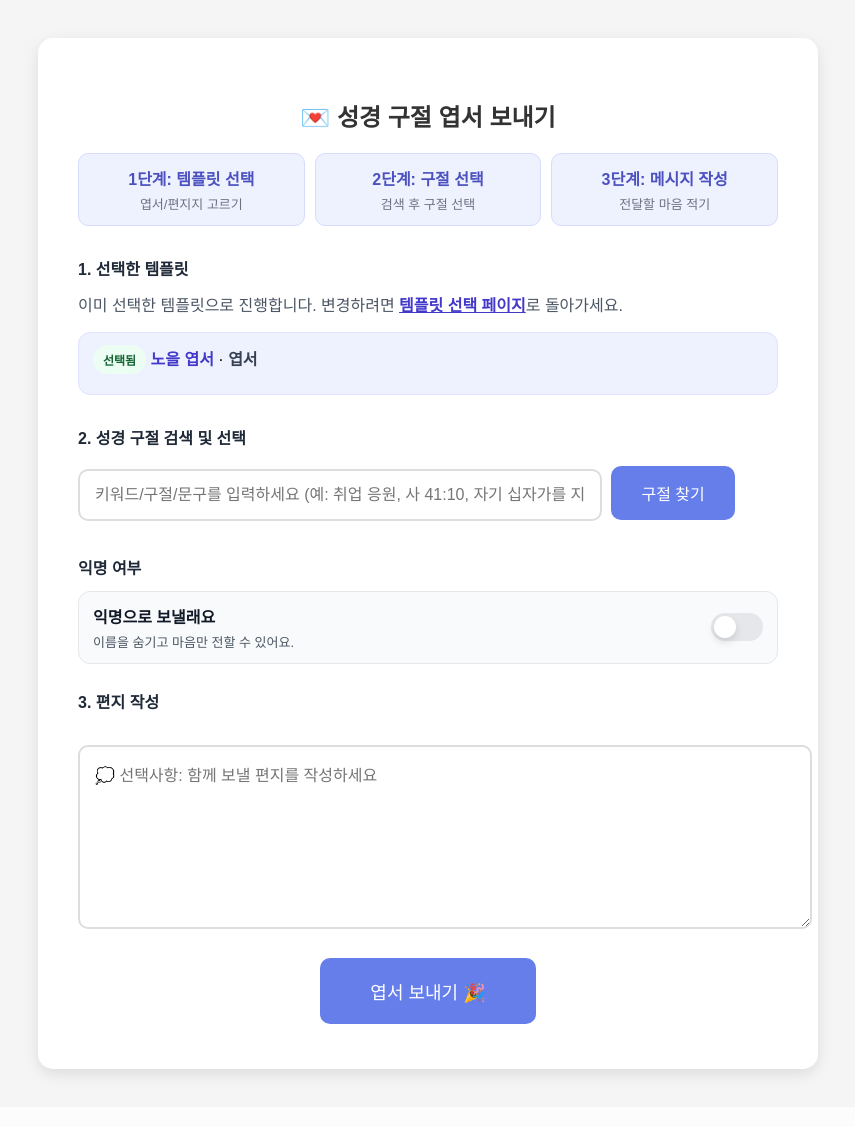
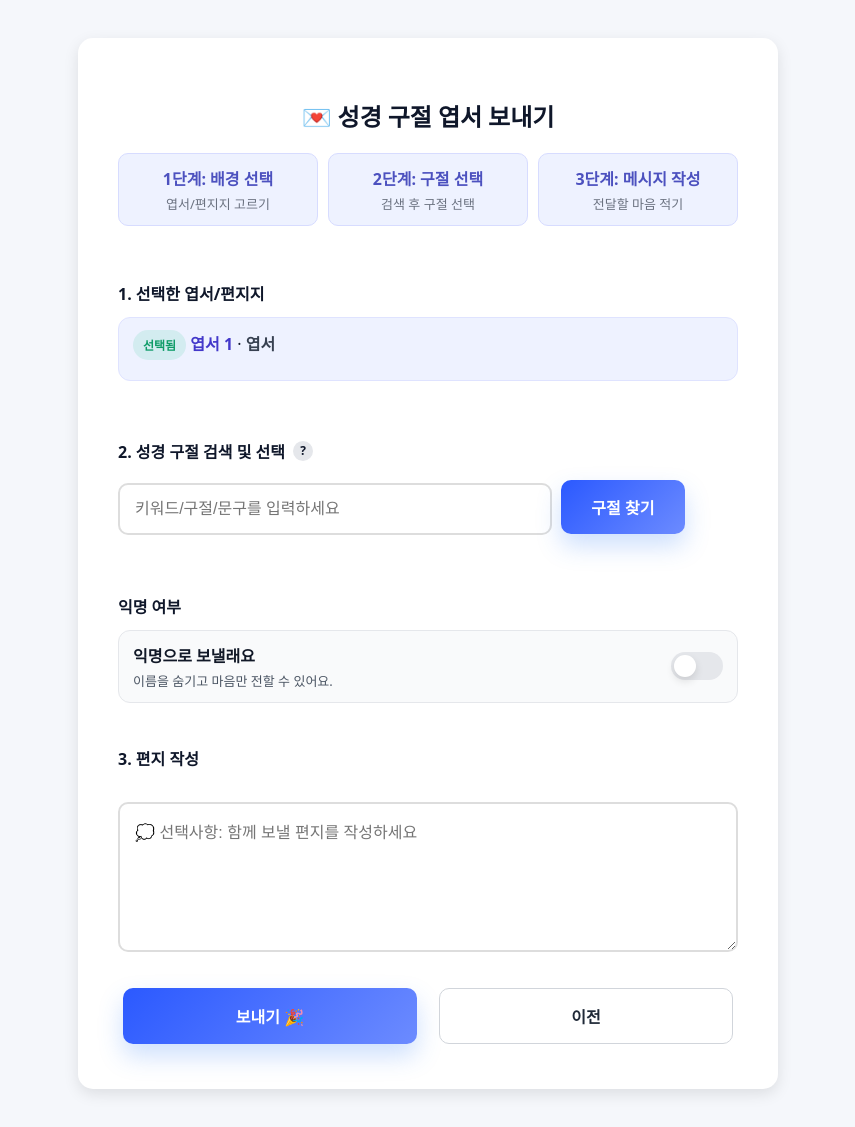
Before and after one commit to bible-postoffice/bible-postoffice, a Flask app: template templates/send_postcard.html in a window 1280 px wide. Shown: the whole page, without its empty margins (212-1067 px from the left). Before the commit the page ends 1080 px from the top, so only its background shows below. Run offline with Flask 3, Linux system fonts and the light colour scheme; the template is opened without the code that fills it, so the values that code supplies are empty.

Commit message:
add 'show more' fn

```diff
--- a/templates/send_postcard.html
+++ b/templates/send_postcard.html
@@ -6,21 +6,26 @@
     <title>엽서 보내기</title>
     <style>
         body {
-            font-family: 'Noto Sans KR', sans-serif;
+            font-family: 'Pretendard', 'Noto Sans KR', system-ui, -apple-system, sans-serif;
             padding: 30px;
-            background: #f5f5f5;
+            background: #f5f7fb;
+            color: #0f172a;
         }
         .container {
             max-width: 700px;
+            width: 100%;
             margin: 0 auto;
             background: white;
             padding: 40px;
             border-radius: 15px;
             box-shadow: 0 5px 15px rgba(0,0,0,0.1);
+            box-sizing: border-box;
         }
         h2 {
             text-align: center;
-            color: #333;
+            color: #0f172a;
+            font-family: 'Noto Serif KR', 'Pretendard', serif;
+            font-weight: 800;
         }
         .steps {
             display: flex;
@@ -47,8 +52,8 @@
         }
         .pill {
             display: inline-block;
-            background: #ecfdf3;
-            color: #166534;
+            background: rgba(16,185,129,0.12);
+            color: #0f9c68;
             padding: 6px 10px;
             border-radius: 999px;
             font-size: 12px;
@@ -58,8 +63,51 @@
         .section-title {
             font-weight: 700;
             margin: 25px 0 12px;
+            color: #0f172a;
+            display: inline-flex;
+            align-items: center;
+            gap: 8px;
+        }
+        .tooltip {
+            position: relative;
+            display: inline-flex;
+            align-items: center;
+            justify-content: center;
+            width: 20px;
+            height: 20px;
+            border-radius: 50%;
+            background: #e5e7eb;
+            color: #0f172a;
+            font-size: 12px;
+            font-weight: 800;
+            cursor: default;
+        }
+        .tooltip .tooltip-content {
+            position: absolute;
+            top: 130%;
+            left: 50%;
+            transform: translateX(-50%);
+            min-width: 220px;
+            max-width: 280px;
+            background: white;
             color: #1f2937;
+            border: 1px solid #e5e7eb;
+            border-radius: 12px;
+            padding: 12px 14px;
+            box-shadow: 0 10px 30px rgba(0,0,0,0.08);
+            font-size: 13px;
+            line-height: 1.5;
+            z-index: 10;
+            display: none;
         }
+        .tooltip:hover .tooltip-content {
+            display: block;
+        }
+        .tooltip ul {
+            padding-left: 16px;
+            margin: 8px 0 0;
+        }
+        .tooltip li { margin-bottom: 6px; }
         .selected-banner {
             background: #eef2ff;
             border: 1px solid #dfe3ff;
@@ -120,29 +168,90 @@
         }
         input[type="text"] {
             width: 70%;
+            max-width: 100%;
             padding: 15px;
             font-size: 16px;
             border: 2px solid #ddd;
             border-radius: 10px;
+            box-sizing: border-box;
         }
         button {
             padding: 15px 30px;
             font-size: 16px;
-            background: #667eea;
+            background: linear-gradient(135deg, #2b59ff 0%, #6c8bff 100%);
             color: white;
             border: none;
             border-radius: 10px;
             cursor: pointer;
             margin: 5px;
+            max-width: 100%;
+            font-weight: 800;
+            box-shadow: 0 12px 24px rgba(59,130,246,0.25);
         }
         button:hover {
-            background: #764ba2;
+            background: linear-gradient(135deg, #244fdd 0%, #5c8dff 100%);
+        }
+        .page-nav {
+            display: flex;
+            align-items: center;
+            justify-content: center;
+            gap: 12px;
+            margin: 10px 0 4px;
+        }
+        .nav-arrow {
+            padding: 12px 14px;
+            min-width: 120px;
+            border-radius: 10px;
+            border: 1px solid #d1d5db;
+            background: #fff;
+            color: #2563eb;
+            font-size: 15px;
+            font-weight: 800;
+            cursor: pointer;
+        }
+        .nav-arrow.primary {
+            background: linear-gradient(135deg, #2b59ff 0%, #6c8bff 100%);
+            border: none;
+            color: #fff;
+            box-shadow: 0 12px 24px rgba(59,130,246,0.25);
+        }
+        .nav-arrow:disabled {
+            opacity: 0.4;
+            cursor: not-allowed;
+        }
+        .cta-row {
+            display: flex;
+            gap: 12px;
+            justify-content: center;
+            flex-wrap: wrap;
+            margin-top: 6px;
+        }
+        .cta-row .btn-primary,
+        .cta-row .btn-secondary {
+            flex: 1 1 260px;
+            max-width: 100%;
+        }
+        .cta-row .btn-secondary {
+            background: #fff;
+            color: #1f2937;
+            border: 1px solid #d1d5db;
+            box-shadow: none;
+            font-weight: 700;
+        }
+        @media (max-width: 640px) {
+            .cta-row { flex-wrap: nowrap; }
+            .cta-row .btn-primary,
+            .cta-row .btn-secondary {
+                flex: 0 0 45%;
+                padding: 16px 12px;
+            }
         }
         @media (max-width: 640px) {
             body { padding: 14px; }
             .container { padding: 24px 18px; }
-            input[type="text"] { width: 100%; margin-bottom: 10px; }
-            .toggle-row { flex-direction: column; align-items: flex-start; }
+            input[type="text"] { width: 100%; max-width: 100%; margin-bottom: 10px; }
+            button { width: 100%; }
+            .toggle-row { flex-direction: column; align-items: flex-start; width: 100%; box-sizing: border-box; }
         }
         .verse-item {
             padding: 20px;
@@ -174,6 +283,7 @@
             margin: 20px 0;
             font-size: 16px;
             font-family: 'Noto Sans KR', sans-serif;
+            box-sizing: border-box;
         }
         .loading {
             text-align: center;
@@ -186,14 +296,13 @@
     <div class="container">
         <h2>💌 성경 구절 엽서 보내기</h2>
         <div class="steps">
-            <div class="step">1단계: 템플릿 선택<span>엽서/편지지 고르기</span></div>
+            <div class="step">1단계: 배경 선택<span>엽서/편지지 고르기</span></div>
             <div class="step">2단계: 구절 선택<span>검색 후 구절 선택</span></div>
             <div class="step">3단계: 메시지 작성<span>전달할 마음 적기</span></div>
         </div>
 
         <div>
-            <div class="section-title">1. 선택한 템플릿</div>
-            <p style="color:#4b5563; margin-top:0;">이미 선택한 템플릿으로 진행합니다. 변경하려면 <a href="/send/{{ mailbox_id }}" style="color:#4338ca; font-weight:700;">템플릿 선택 페이지</a>로 돌아가세요.</p>
+            <div class="section-title">1. 선택한 엽서/편지지</div>
             <div class="selected-banner" id="selected-banner">
                 <span class="pill">선택됨</span>
                 <strong id="selected-name"></strong> · <span id="selected-type" class="template-type"></span>
@@ -201,13 +310,28 @@
         </div>
 
         <div class="search-box">
-            <div class="section-title" style="margin-top:28px;">2. 성경 구절 검색 및 선택</div>
-            <input type="text" id="keyword" placeholder="키워드/구절/문구를 입력하세요 (예: 취업 응원, 사 41:10, 자기 십자가를 지고)">
+            <div class="section-title" style="margin-top:28px;">2. 성경 구절 검색 및 선택
+                <span class="tooltip">?
+                    <div class="tooltip-content">
+                        <strong>검색 예시</strong>
+                        <ul>
+                            <li><strong>키워드:</strong> 건강, 취업응원, 가족, 사랑</li>
+                            <li><strong>구절:</strong> 예 29:11, 마태복음 10:38</li>
+                            <li><strong>문구:</strong> "내 발에 등이요" → 시편 119편 105절</li>
+                        </ul>
+                    </div>
+                </span>
+            </div>
+            <input type="text" id="keyword" placeholder="키워드/구절/문구를 입력하세요">
             <button onclick="searchVerses()">구절 찾기</button>
         </div>
 
         <div class="loading" id="loading">🔍 검색 중...</div>
         <div id="verse-results"></div>
+        <div class="page-nav" id="page-nav" style="display:none;">
+            <button id="prev-page" class="nav-arrow">이전 보기</button>
+            <button id="next-page" class="nav-arrow primary">더 보기</button>
+        </div>
 
         <div class="section-title">익명 여부</div>
         <div class="toggle-row" style="margin-bottom:18px;">
@@ -224,14 +348,18 @@
         <div class="section-title">3. 편지 작성</div>
         <textarea id="message" placeholder="💭 선택사항: 함께 보낼 편지를 작성하세요"></textarea>
 
-        <div style="text-align: center;">
-            <button onclick="sendPostcard()" style="font-size: 18px; padding: 20px 50px;">엽서 보내기 🎉</button>
+        <div class="cta-row">
+            <button class="btn-primary" onclick="sendPostcard()">보내기 🎉</button>
+            <button class="btn-secondary" onclick="window.location.href='/send/{{ mailbox_id }}'">이전</button>
         </div>
     </div>
 
     <script>
         let selectedVerse = null;
         let selectedTemplate = null;
+        let lastQuery = '';
+        let currentPage = 0;
+        let totalPages = 0;
         const mailboxId = "{{ mailbox_id }}";
         const preselectedTemplate = {
             id: "{{ template_id or '' }}",
@@ -241,7 +369,7 @@
         const selectedBanner = document.getElementById('selected-banner');
         const selectedNameEl = document.getElementById('selected-name');
         const selectedTypeEl = document.getElementById('selected-type');
-        const defaultTemplate = { id: 'postcard-sunset', type: '엽서', name: '노을 엽서' };
+        const defaultTemplate = { id: 'postcard-1', type: '엽서', name: '엽서 1' };
         function setTemplateFromQuery() {
             const tpl = preselectedTemplate.id ? preselectedTemplate : defaultTemplate;
             selectedTemplate = tpl;
@@ -250,30 +378,66 @@
             selectedBanner.style.display = 'block';
         }
 
+        const pageNav = document.getElementById('page-nav');
+        const prevPageBtn = document.getElementById('prev-page');
+        const nextPageBtn = document.getElementById('next-page');
+
+        async function fetchVerses(page = 0) {
+            const response = await fetch('/api/recommend-verses', {
+                method: 'POST',
+                headers: {'Content-Type': 'application/json'},
+                body: JSON.stringify({ query: lastQuery, page })
+            });
+            return response.json();
+        }
+
         async function searchVerses() {
             const query = document.getElementById('keyword').value;
             if (!query) {
                 alert('검색어를 입력해주세요');
                 return;
             }
-
+            lastQuery = query;
+            currentPage = 0;
             document.getElementById('loading').style.display = 'block';
             document.getElementById('verse-results').innerHTML = '';
 
             try {
-                const response = await fetch('/api/recommend-verses', {
-                    method: 'POST',
-                    headers: {'Content-Type': 'application/json'},
-                    body: JSON.stringify({query})
-                });
-
-                const data = await response.json();
+                const data = await fetchVerses(currentPage);
+                totalPages = data.total_pages || (data.has_more ? currentPage + 2 : 1);
                 displayVerses(data.verses || []);
+                updatePager(data.has_more, true);
             } catch (e) {
                 alert('검색 중 오류가 발생했습니다: ' + e.message);
             }
 
             document.getElementById('loading').style.display = 'none';
+        }
+
+        async function goPage(delta) {
+            if (!lastQuery) return;
+            const target = currentPage + delta;
+            if (target < 0) return;
+            currentPage = target;
+            document.getElementById('loading').style.display = 'block';
+            try {
+                const data = await fetchVerses(currentPage);
+                totalPages = data.total_pages || (data.has_more ? currentPage + 2 : currentPage + 1);
+                displayVerses(data.verses || []);
+                updatePager(data.has_more, false);
+            } catch (e) {
+                alert('페이지 이동 중 오류가 발생했습니다: ' + e.message);
+            }
+            document.getElementById('loading').style.display = 'none';
+        }
+
+        function updatePager(hasMoreFlag, firstPage = false) {
+            const moreAvailable = !!hasMoreFlag;
+            const hasPrev = currentPage > 0;
+            // 첫 페이지에서는 '더 보기'만 노출, 이전 숨김
+            pageNav.style.display = (hasPrev || moreAvailable) ? 'flex' : 'none';
+            prevPageBtn.style.display = hasPrev ? 'inline-block' : 'none';
+            nextPageBtn.style.display = moreAvailable ? 'inline-block' : 'none';
         }
 
         function displayVerses(verses) {
@@ -285,7 +449,7 @@
                 return;
             }
 
-            verses.forEach((verse, index) => {
+            verses.forEach((verse) => {
                 const div = document.createElement('div');
                 div.className = 'verse-item';
                 div.innerHTML = `
@@ -344,9 +508,12 @@
         // Enter 키로 검색
         document.getElementById('keyword').addEventListener('keypress', (e) => {
             if (e.key === 'Enter') {
+                e.preventDefault();
                 searchVerses();
             }
         });
+        prevPageBtn.addEventListener('click', () => goPage(-1));
+        nextPageBtn.addEventListener('click', () => goPage(1));
 
         setTemplateFromQuery();
     </script>
```
